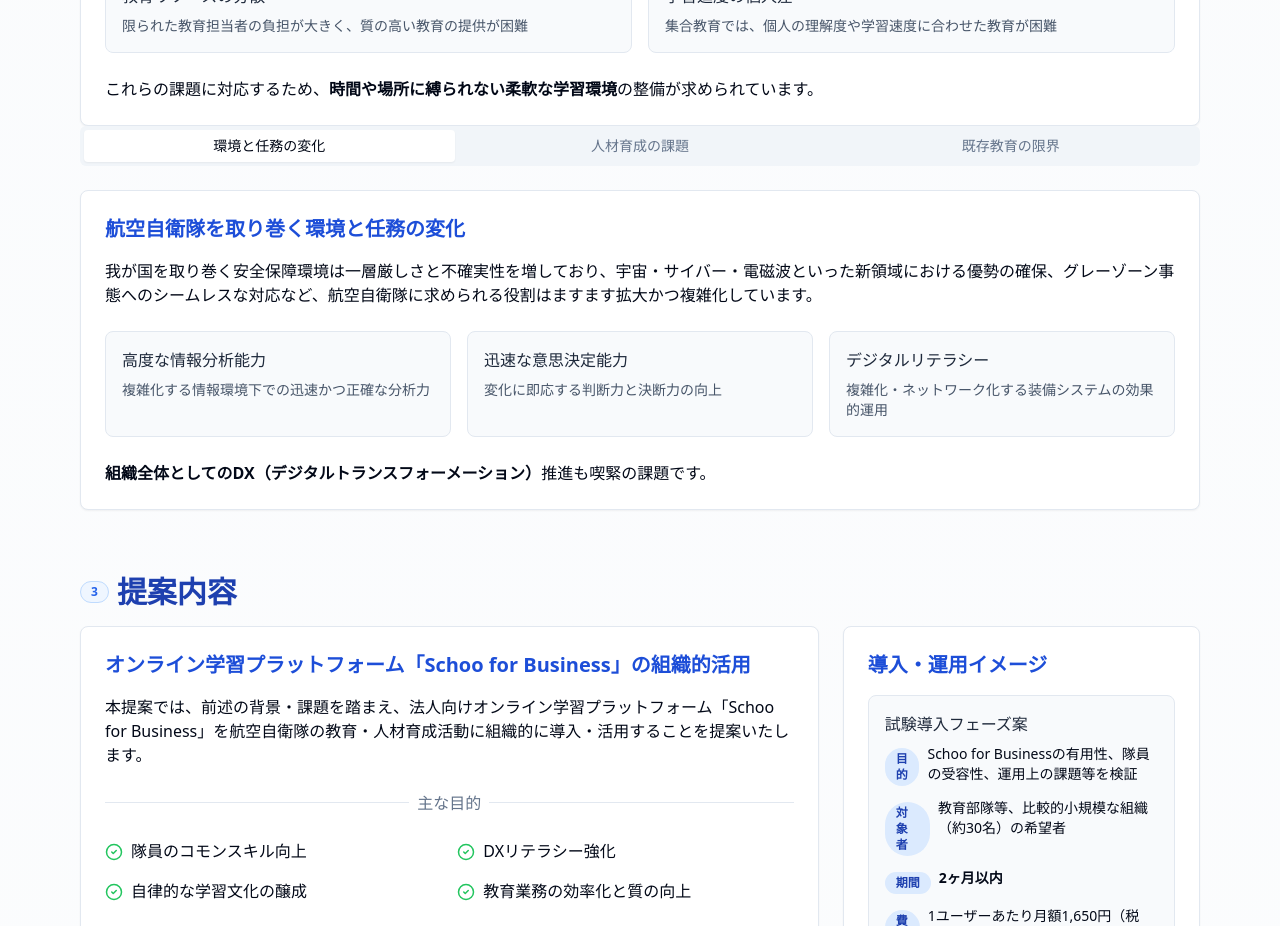
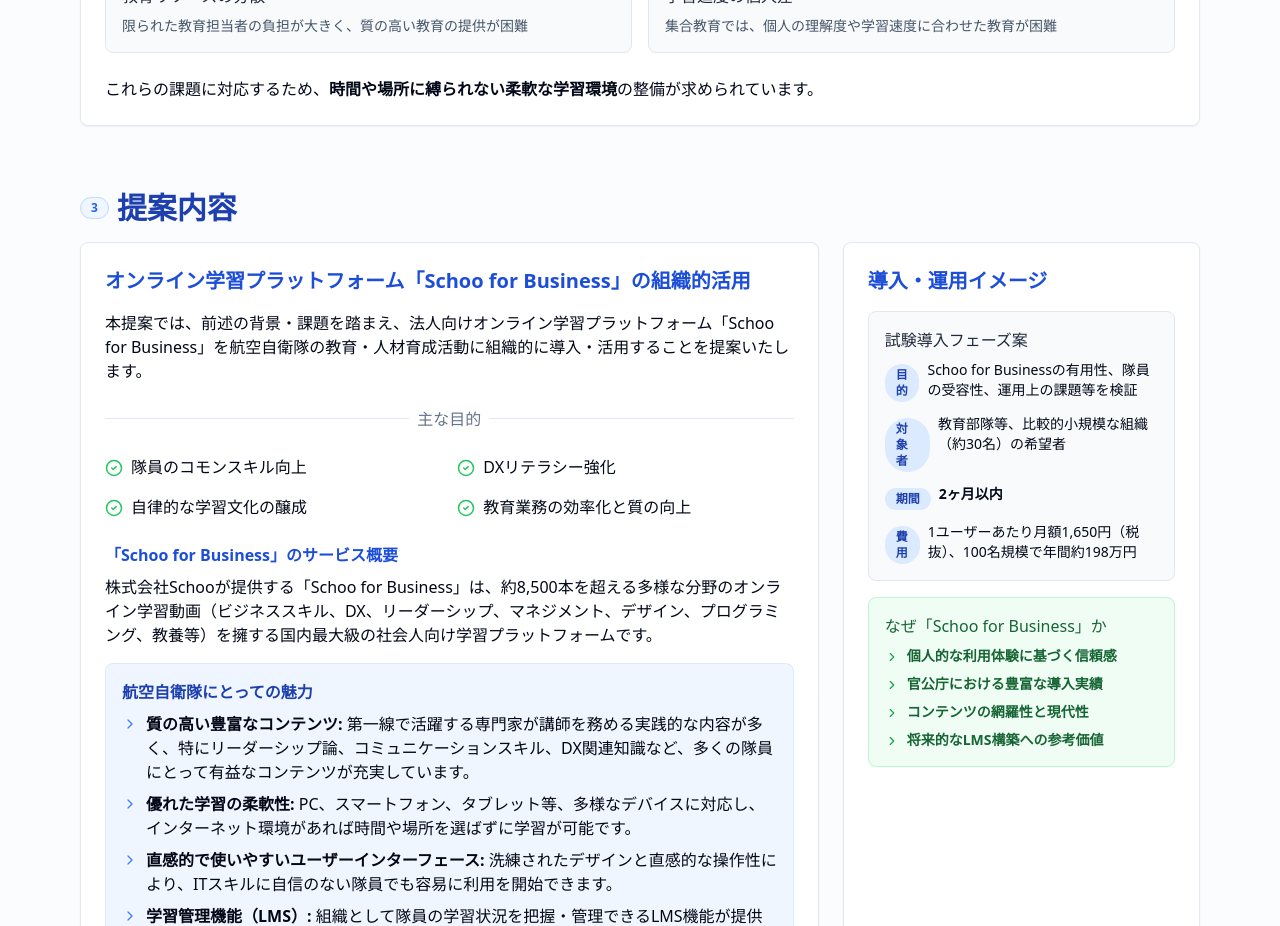
Before and after one commit to ykagesg7/proposal, a Next.js app: page / in a window 1280 px wide. Shown: the part 3020-3946 px from the top of the page. Built offline with nearby package versions, Linux system fonts and the light colour scheme.

Commit message:
feat: タブ形式から印刷に最適化された垂直レイアウトに変更

```diff
--- a/components/proposal-document.tsx
+++ b/components/proposal-document.tsx
@@ -265,144 +265,6 @@ export default function ProposalDocument() {
               </div>
             </div>
           </div>
-
-          <Tabs defaultValue="environment" className="mb-8">
-            <TabsList className="grid w-full grid-cols-1 md:grid-cols-3">
-              <TabsTrigger value="environment">環境と任務の変化</TabsTrigger>
-              <TabsTrigger value="challenges">人材育成の課題</TabsTrigger>
-              <TabsTrigger value="limitations">既存教育の限界</TabsTrigger>
-            </TabsList>
-
-            <TabsContent value="environment" className="mt-6">
-              <Card>
-                <CardContent className="p-6">
-                  <h3 className="text-xl font-semibold text-blue-700 mb-4">航空自衛隊を取り巻く環境と任務の変化</h3>
-                  <p className="mb-4">
-                    我が国を取り巻く安全保障環境は一層厳しさと不確実性を増しており、宇宙・サイバー・電磁波といった新領域における優勢の確保、グレーゾーン事態へのシームレスな対応など、航空自衛隊に求められる役割はますます拡大かつ複雑化しています。
-                  </p>
-
-                  <div className="grid grid-cols-1 md:grid-cols-3 gap-4 my-6">
-                    <div className="bg-slate-50 p-4 rounded-lg border border-slate-200">
-                      <h4 className="font-medium text-slate-800 mb-2">高度な情報分析能力</h4>
-                      <p className="text-sm text-slate-600">複雑化する情報環境下での迅速かつ正確な分析力</p>
-                    </div>
-                    <div className="bg-slate-50 p-4 rounded-lg border border-slate-200">
-                      <h4 className="font-medium text-slate-800 mb-2">迅速な意思決定能力</h4>
-                      <p className="text-sm text-slate-600">変化に即応する判断力と決断力の向上</p>
-                    </div>
-                    <div className="bg-slate-50 p-4 rounded-lg border border-slate-200">
-                      <h4 className="font-medium text-slate-800 mb-2">デジタルリテラシー</h4>
-                      <p className="text-sm text-slate-600">複雑化・ネットワーク化する装備システムの効果的運用</p>
-                    </div>
-                  </div>
-
-                  <p>
-                    <strong>組織全体としてのDX（デジタルトランスフォーメーション）</strong>推進も喫緊の課題です。
-                  </p>
-                </CardContent>
-              </Card>
-            </TabsContent>
-
-            <TabsContent value="challenges" className="mt-6">
-              <Card>
-                <CardContent className="p-6">
-                  <h3 className="text-xl font-semibold text-blue-700 mb-4">人材育成における構造的課題</h3>
-                  <p className="mb-4">
-                    少子化の進行や民間企業との人材獲得競争の激化により、優秀な人材の確保は依然として厳しい状況が続いています。令和6年版防衛白書によれば、自衛官の充足率は長年にわたり
-                    <strong>定員を約1割（2万人強）下回る状況</strong>
-                    が続いており、この恒常的な人員不足は、部隊の練度維持や任務遂行能力に深刻な影響を及ぼしかねない喫緊の課題です。
-                  </p>
-
-                  <div className="my-6 bg-white rounded-lg border shadow-sm p-4">
-                    <PersonnelChart />
-                    <p className="text-center text-sm text-slate-500 mt-2">
-                      図1：自衛官 定員と現員の推移及び充足率（出典：令和6年版 防衛白書 資料67）
-                    </p>
-                  </div>
-
-                  <p className="mb-4">
-                    具体的には、充足率が約90%であるということは、例えば30名定員の編単隊規模であれば
-                    <strong>常に3名程度の人員が不足</strong>
-                    している計算となり、その負担は無視できない規模となっています。
-                  </p>
-
-                  <div className="bg-red-50 border-l-4 border-red-300 p-4 my-4">
-                    <p className="text-red-800">
-                      特に、<strong>高度な専門知識を要する分野</strong>
-                      （例：サイバー、宇宙、電磁波など）や、新たな任務領域を担う人材の育成は急務であり、これらの分野における
-                      <strong>質・量双方の確保</strong>は、将来の航空自衛隊の能力を左右する重要な要素です。
-                    </p>
-                  </div>
-
-                  <p>
-                    このような状況下、限られた人的リソースで増大する任務に対応するため、隊員、特に部隊の中核を担う中堅以上の人材は、本来注力すべき高度な専門業務や部隊指揮、後進の育成指導に
-                    <strong>十分な時間を割くことが困難</strong>
-                    な状況も見受けられます。日常業務に追われ、体系的な教育活動に十分な時間とエネルギーを割けないという声も聞かれ、結果として
-                    <strong>教育の質の低下や、中堅幹部の疲弊を招くリスク</strong>も懸念されます。
-                  </p>
-                </CardContent>
-              </Card>
-            </TabsContent>
-
-            <TabsContent value="limitations" className="mt-6">
-              <Card>
-                <CardContent className="p-6">
-                  <h3 className="text-xl font-semibold text-blue-700 mb-4">
-                    既存教育体系の限界と新たなアプローチの必要性
-                  </h3>
-                  <p className="mb-4">
-                    伝統的に、航空自衛隊の人材育成は、各術科学校等における専門教育と、部隊におけるOJT（On-the-Job
-                    Training）を中心に実施されてきました。これらの部内教育は、専門技能の習得や組織文化の継承において不可欠な役割を果たし続けています。
-                  </p>
-
-                  <p className="mb-4">
-                    しかしながら、特に多くの隊員に共通して求められる
-                    <strong>リーダーシップ、コミュニケーション、問題解決といったコモンスキル</strong>や、
-                    <strong>変化の速いDX関連スキル</strong>
-                    に関しては、既存の教育体系だけでは十分に対応しきれない側面も散見されます。
-                  </p>
-
-                  <div className="my-6 bg-white rounded-lg border shadow-sm p-4">
-                    <EducatorWorkloadChart />
-                    <p className="text-center text-sm text-slate-500 mt-2">
-                      図2：教育担当者の業務時間内訳（モデルケース、推定値）
-                    </p>
-                  </div>
-
-                  <div className="bg-amber-50 rounded-lg border border-amber-200 p-4 my-4">
-                    <h4 className="font-semibold text-amber-800 mb-2">教育担当者の現状課題</h4>
-                    <p className="text-amber-800 mb-2">
-                      教育を担当する中堅隊員が、通常業務に加え、
-                      <strong>教育資料の作成、教育場所の確保、参加者の日程調整</strong>
-                      といった教育環境の整備業務に多くの時間を費やしている実態があります。
-                    </p>
-                    <p className="text-amber-800">
-                      その結果、教育内容の質の向上や、実施後の効果測定、フィードバックに基づく資料の改善といった、教育効果を高める上で極めて重要なプロセスにまで手が回らず、過去の資料を更新しないまま
-                      <strong>踏襲的に教育を実施</strong>
-                      するに留まり、「とりあえず実施した」という形式的なものに陥ってしまうケースも少なくありません。
-                    </p>
-                  </div>
-
-                  <p>
-                    このような状況は、教育を受ける側の隊員にとっても、時間的制約の中で必ずしも質の高い、あるいは最新の知識・スキルを習得できる機会とは言えず、
-                    <strong>学習意欲の低下を招く可能性</strong>
-                    も懸念されます。また、個々の隊員のキャリアパスや関心に応じた
-                    <strong>多様な学習ニーズに、きめ細かく応えることも困難</strong>です。
-                  </p>
-
-                  <div className="bg-blue-50 border-l-4 border-blue-400 p-4 mt-6">
-                    <p className="text-blue-800 font-medium">
-                      したがって、
-                      <strong>
-                        既存の部内教育を尊重しつつも、それを効果的に補完し、隊員の自律的な学習を促進するための新たなアプローチ
-                      </strong>
-                      が求められています。
-                    </p>
-                  </div>
-                </CardContent>
-              </Card>
-            </TabsContent>
-          </Tabs>
         </section>
 
         {/* Proposal */}
```
